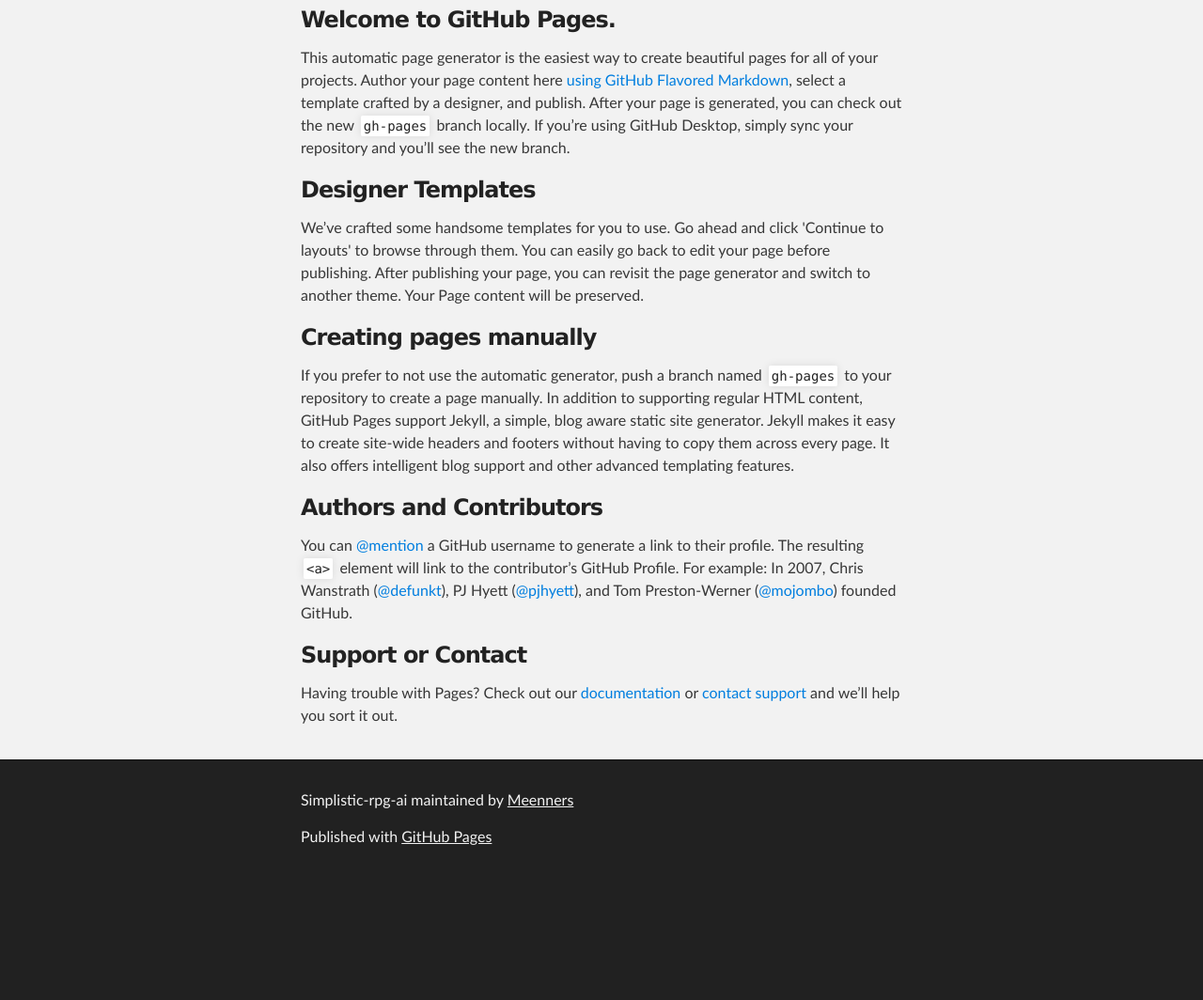
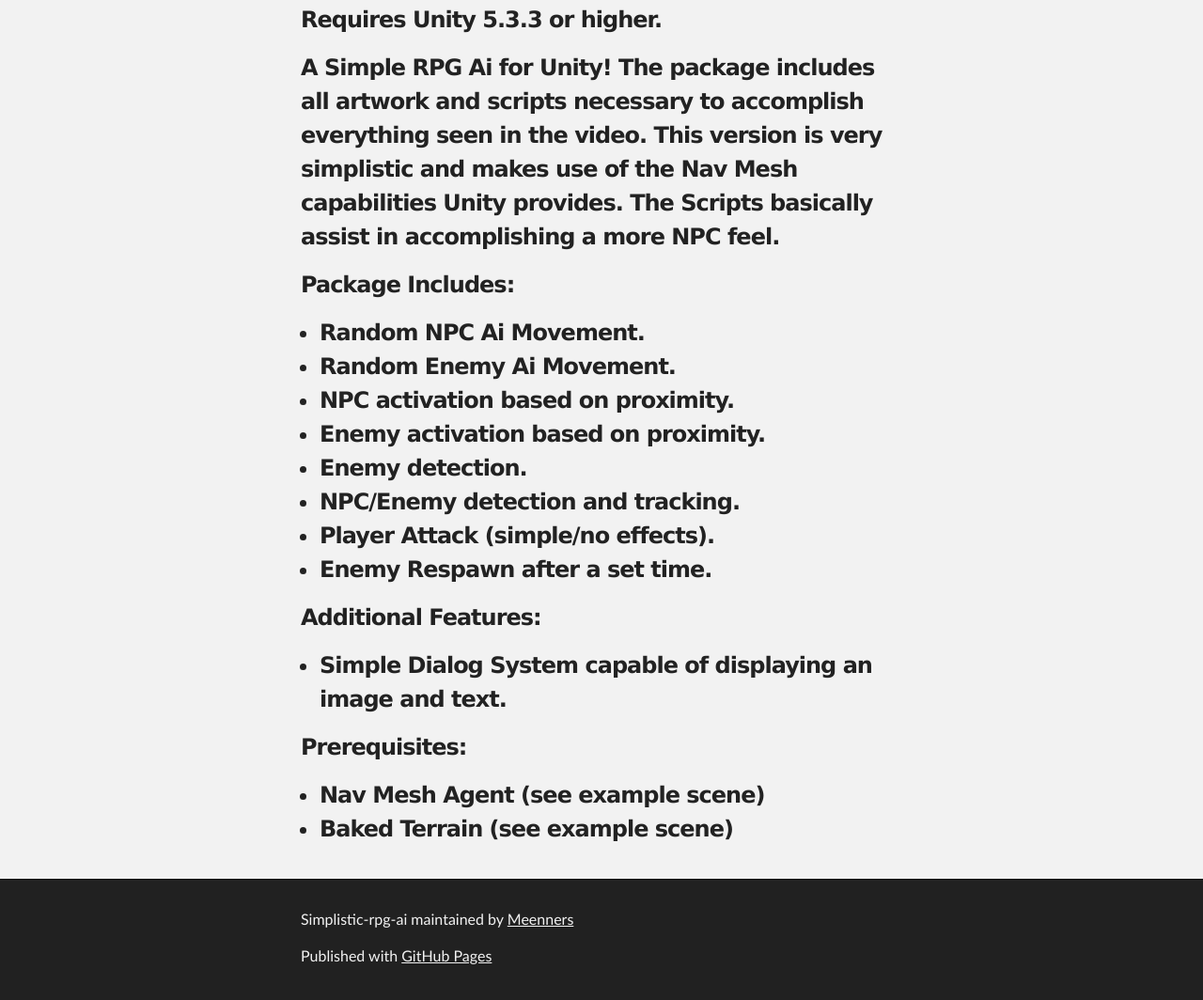
Before and after one commit to Meenners/SimpleNPC-AI, a plain HTML site: page index.html in a window 1280 px wide. Shown: the part 257-1321 px from the top of the page at 94% size. Before the commit the page ends 1194 px from the top, so only its background shows below. Drawn offline with Linux system fonts and the light colour scheme.

Commit message:
Update index.html

```diff
--- a/index.html
+++ b/index.html
@@ -32,30 +32,37 @@
     <div id="main_content_wrap" class="outer">
       <section id="main_content" class="inner">
         <h3>
-<a id="welcome-to-github-pages" class="anchor" href="#welcome-to-github-pages" aria-hidden="true"><span aria-hidden="true" class="octicon octicon-link"></span></a>Welcome to GitHub Pages.</h3>
 
-<p>This automatic page generator is the easiest way to create beautiful pages for all of your projects. Author your page content here <a href="https://guides.github.com/features/mastering-markdown/">using GitHub Flavored Markdown</a>, select a template crafted by a designer, and publish. After your page is generated, you can check out the new <code>gh-pages</code> branch locally. If you’re using GitHub Desktop, simply sync your repository and you’ll see the new branch.</p>
 
-<h3>
-<a id="designer-templates" class="anchor" href="#designer-templates" aria-hidden="true"><span aria-hidden="true" class="octicon octicon-link"></span></a>Designer Templates</h3>
+<p>Requires Unity 5.3.3 or higher.</p>
 
-<p>We’ve crafted some handsome templates for you to use. Go ahead and click 'Continue to layouts' to browse through them. You can easily go back to edit your page before publishing. After publishing your page, you can revisit the page generator and switch to another theme. Your Page content will be preserved.</p>
+<p>A Simple RPG Ai for Unity! The package includes all artwork and scripts necessary to accomplish everything seen in the video. This version is very simplistic and makes use of the Nav Mesh capabilities Unity provides. The Scripts basically assist in accomplishing a more NPC feel.
+</p>
+<p>
+Package Includes:
+<ul>
+<li>Random NPC Ai Movement.</li>
+<li>Random Enemy Ai Movement.</li>
+<li>NPC activation based on proximity.</li>
+<li>Enemy activation based on proximity.</li>
+<li>Enemy detection.</li>
+<li>NPC/Enemy detection and tracking.</li>
+<li>Player Attack (simple/no effects).</li>
+<li>Enemy Respawn after a set time.</li>
+</ul></p>
+<p>Additional Features:
+<ul>
+<li>Simple Dialog System capable of displaying an image and text.
+</ul></p>
+<p>
+Prerequisites:
+<ul>
+<li>Nav Mesh Agent (see example scene)</li>
+<li>Baked Terrain (see example scene)</li>
 
-<h3>
-<a id="creating-pages-manually" class="anchor" href="#creating-pages-manually" aria-hidden="true"><span aria-hidden="true" class="octicon octicon-link"></span></a>Creating pages manually</h3>
-
-<p>If you prefer to not use the automatic generator, push a branch named <code>gh-pages</code> to your repository to create a page manually. In addition to supporting regular HTML content, GitHub Pages support Jekyll, a simple, blog aware static site generator. Jekyll makes it easy to create site-wide headers and footers without having to copy them across every page. It also offers intelligent blog support and other advanced templating features.</p>
-
-<h3>
-<a id="authors-and-contributors" class="anchor" href="#authors-and-contributors" aria-hidden="true"><span aria-hidden="true" class="octicon octicon-link"></span></a>Authors and Contributors</h3>
-
-<p>You can <a href="https://help.github.com/articles/basic-writing-and-formatting-syntax/#mentioning-users-and-teams" class="user-mention">@mention</a> a GitHub username to generate a link to their profile. The resulting <code>&lt;a&gt;</code> element will link to the contributor’s GitHub Profile. For example: In 2007, Chris Wanstrath (<a href="https://github.com/defunkt" class="user-mention">@defunkt</a>), PJ Hyett (<a href="https://github.com/pjhyett" class="user-mention">@pjhyett</a>), and Tom Preston-Werner (<a href="https://github.com/mojombo" class="user-mention">@mojombo</a>) founded GitHub.</p>
-
-<h3>
-<a id="support-or-contact" class="anchor" href="#support-or-contact" aria-hidden="true"><span aria-hidden="true" class="octicon octicon-link"></span></a>Support or Contact</h3>
-
-<p>Having trouble with Pages? Check out our <a href="https://help.github.com/pages">documentation</a> or <a href="https://github.com/contact">contact support</a> and we’ll help you sort it out.</p>
-      </section>
+</ul></p>
+</h3>
+        </section>
     </div>
 
     <!-- FOOTER  -->
```
